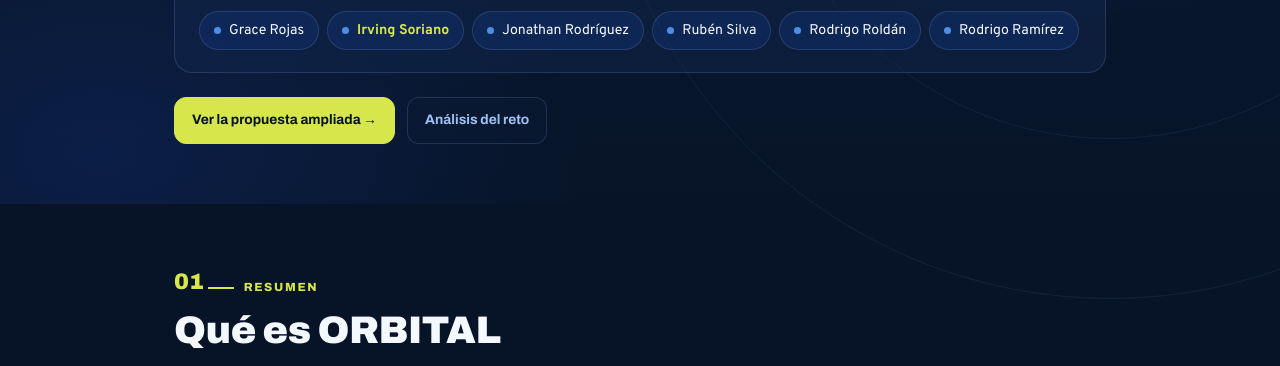
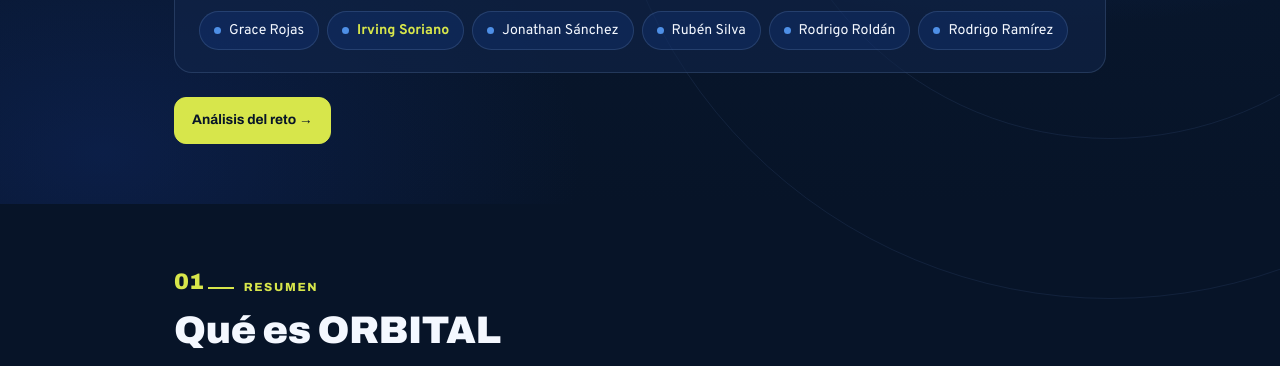
Before and after one commit to Mind0T/Space_app_design, a plain HTML site: page proyecto.html in a window 1280 px wide. Shown: the part 421-787 px from the top of the page. Drawn offline with Linux system fonts and the light colour scheme.

Commit message:
proyecto: Jonathan Sanchez, remove pitch link button
Co-Authored-By: Claude Opus 4.8 <noreply@anthropic.com>
Claude-Session: https://claude.ai/code/session_01XAYTd96GAWpiWSGptDPDSL

```diff
--- a/proyecto.html
+++ b/proyecto.html
@@ -122,7 +122,7 @@
       <div class="members">
         <span class="member"><b></b>Grace Rojas</span>
         <span class="member"><b></b><span class="me">Irving Soriano</span></span>
-        <span class="member"><b></b>Jonathan Rodríguez</span>
+        <span class="member"><b></b>Jonathan Sánchez</span>
         <span class="member"><b></b>Rubén Silva</span>
         <span class="member"><b></b>Rodrigo Roldán</span>
         <span class="member"><b></b>Rodrigo Ramírez</span>
@@ -130,8 +130,7 @@
     </div>
 
     <div class="linkrow">
-      <a class="lnk prime" href="pitch.html">Ver la propuesta ampliada →</a>
-      <a class="lnk" href="reto.html">Análisis del reto</a>
+      <a class="lnk prime" href="reto.html">Análisis del reto →</a>
     </div>
   </div>
 </header>
```
